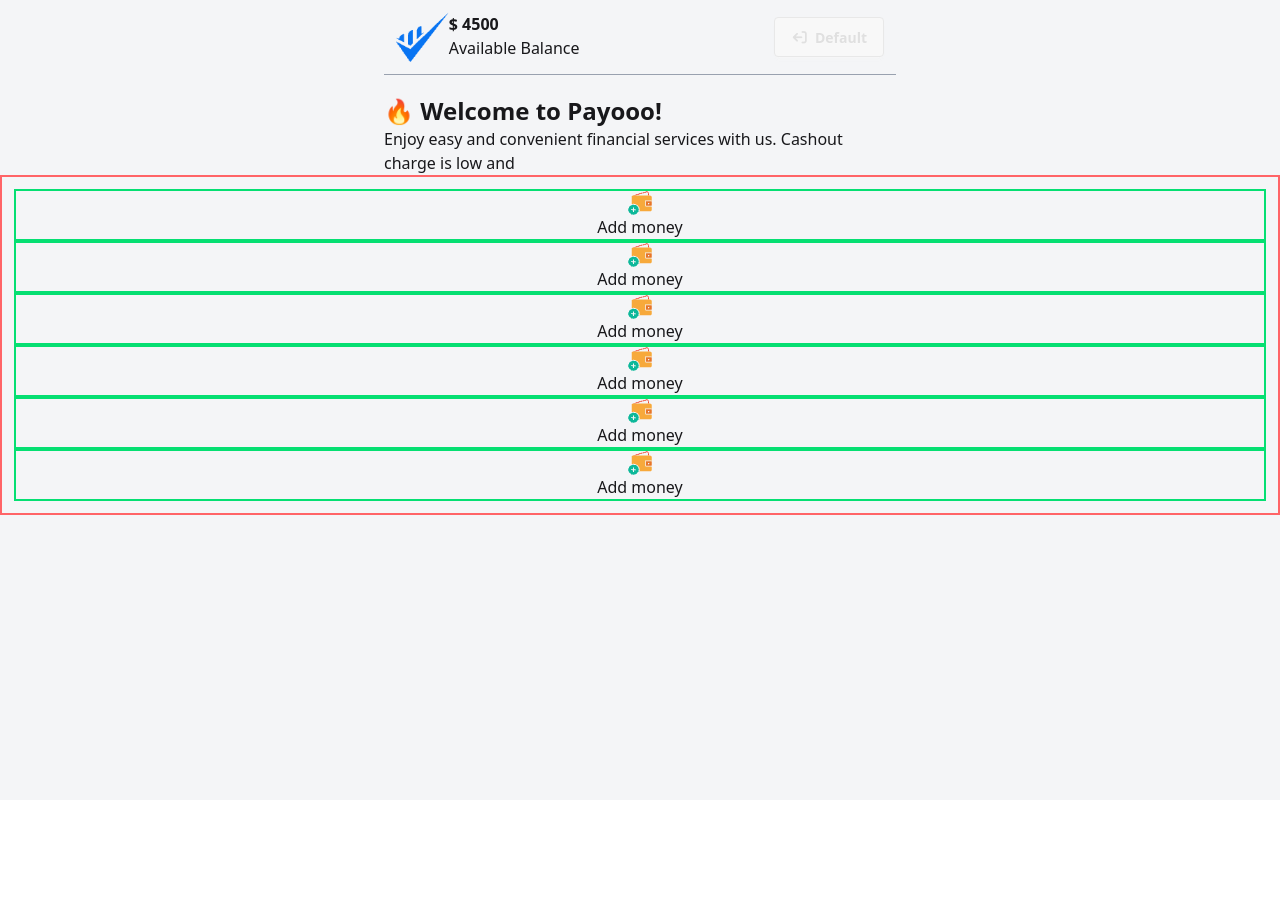
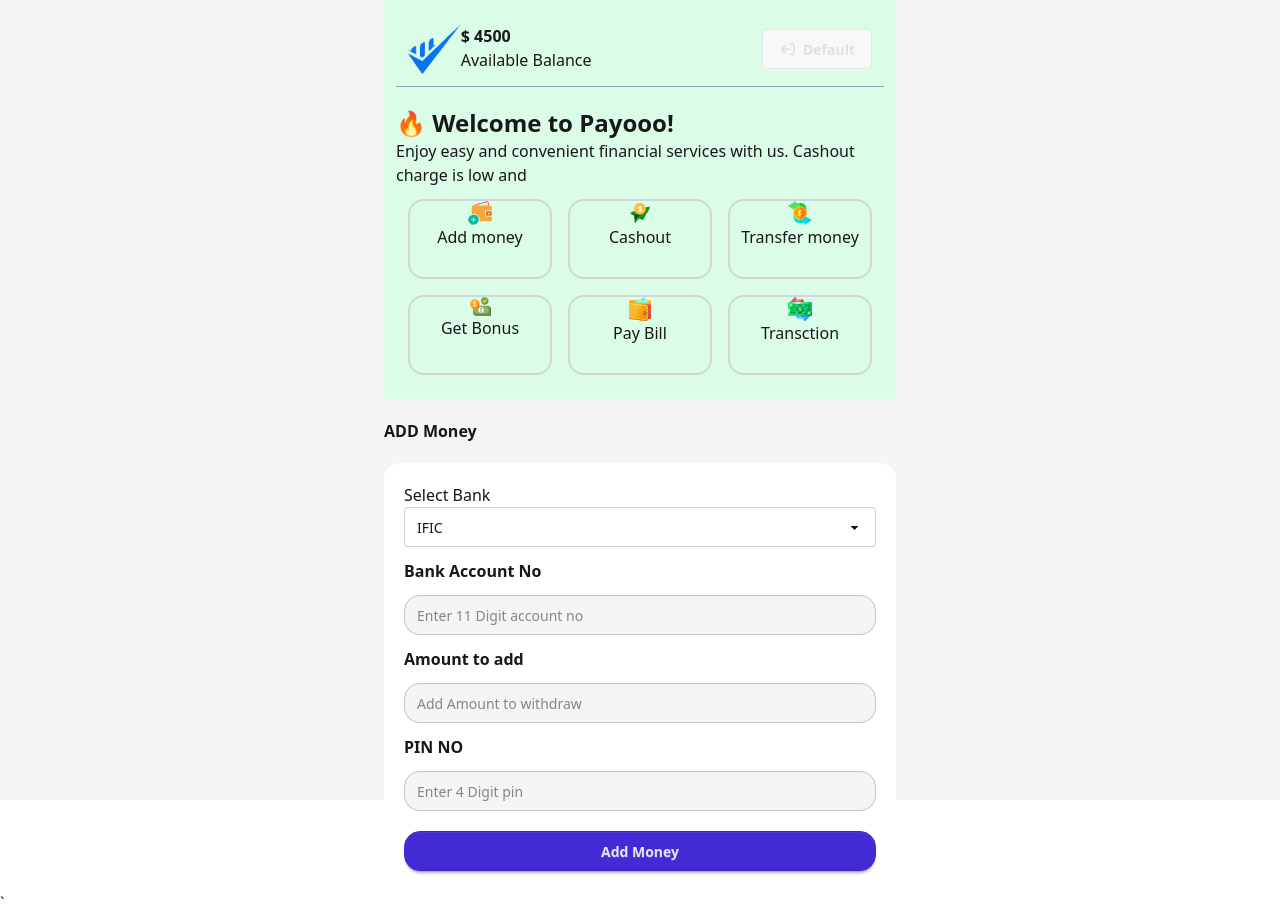
Before and after one commit to enghelalbd/payoobank, a plain HTML site: page home.html in a window 1280 px wide. Before the commit the page ends 800 px from the top, so only its background shows below. Drawn offline with nearby package versions, Linux system fonts and the light colour scheme.

Commit message:
Some file added

```diff
--- a/home.html
+++ b/home.html
@@ -16,10 +16,12 @@
 </head>
 <body class="bg-[#F4F5F7] h-[100vh]">
 
-  <div class=" min-h-[50px] flex justify-between items-center max-w-lg mx-auto border-b-1 border-gray-400 p-3">
+  <div class="max-w-lg mx-auto bg-green-100 p-3">
+
+  <div class=" min-h-[50px] flex justify-between items-center  border-b-1 border-gray-400 p-3">
     <div class="flex">
       <img src="./assets/Group.png" class="h-[50px]" >
-      <div> <h2 class="font-semibold"> $ <span>4500</span></h2>
+      <div> <h2 class="font-semibold"> $ <span id="available-blnc">4500</span></h2>
       <p text-[#0808081a]>Available Balance</p>
     </div>
     </div>
@@ -30,46 +32,78 @@
   </div>
   </div>
 
-  <div class="max-w-lg mx-auto mt-5 ">
+  <div class="mt-5 ">
     <h2 class="text-2xl font-bold"> 🔥 Welcome to Payooo!</h2>
     <p> Enjoy easy and convenient financial services with us. Cashout charge is low and </p>
   </div>
 
-  <div class="border-2 border-red-400 min-h-[200px] p-3">
+  <div class="grid  grid-cols-3 gap-4   min-h-[200px] p-3">
 
-    <div class="border-2 border-green-400 text-center">
+    <div class="border-2 border-gray-300 text-center rounded-2xl">
         <img src="./assets/wallet1.png " class="mx-auto">
         <h2> Add money</h2>
 
     </div>
-     <div class="border-2 border-green-400 text-center">
-        <img src="./assets/wallet1.png " class="mx-auto">
-        <h2> Add money</h2>
+     <div class="border-2 border-gray-300 text-center rounded-2xl">
+        <img src="./assets/send1.png " class="mx-auto">
+        <h2> Cashout</h2>
 
     </div>
-     <div class="border-2 border-green-400 text-center">
-        <img src="./assets/wallet1.png " class="mx-auto">
-        <h2> Add money</h2>
+     <div class="border-2 border-gray-300 text-center rounded-2xl">
+        <img src="./assets/money1.png " class="mx-auto">
+        <h2>  Transfer  money</h2>
 
     </div>
-     <div class="border-2 border-green-400 text-center">
-        <img src="./assets/wallet1.png " class="mx-auto">
-        <h2> Add money</h2>
+     <div class="border-2 border-gray-300 text-center rounded-2xl">
+        <img src="./assets/bonus1.png " class="mx-auto">
+        <h2> Get Bonus</h2>
 
     </div>
-     <div class="border-2 border-green-400 text-center">
-        <img src="./assets/wallet1.png " class="mx-auto">
-        <h2> Add money</h2>
+     <div class="border-2 border-gray-300 text-center rounded-2xl">
+        <img src="./assets/purse1.png " class="mx-auto">
+        <h2> Pay Bill </h2>
 
     </div>
-     <div class="border-2 border-green-400 text-center">
-        <img src="./assets/wallet1.png " class="mx-auto">
-        <h2> Add money</h2>
+     <div class="border-2 border-gray-300 text-center rounded-2xl items-center">
+        <img src="./assets/transaction1.png " class="mx-auto">
+        <h2> Transction</h2>
+
+    </div>
+</div>
+  </div>
+
+  <diV class="all-form-section max-w-lg mx-auto ">
+    <h1 class="my-5 font-bold">      ADD Money     </h1>
+     <form class="bg-white rounded-2xl p-5">
+    <div>
+      <h2> Select Bank</h2>
+  <select id="bank-name" class="select  w-full" >
+  <option disabled >Pick a Bank</option>
+  <option value="IFIC">IFIC</option>
+  <option value="CITY">CITY</option>
+  <option value="Agroni">Agroni</option>
+  </select>
+    </div>
+    <div class="mt-3">
+      <label class="font-semibold" for=" " > Bank Account No</label> <br>
+      <input  id="bank-account"  type="text" placeholder="Enter 11 Digit account no" class="input bg-[#f4f5f7] mt-3 rounded-2xl w-full" />
+    </div>
+    <div class="mt-3">
+      <label class="font-semibold" for=" " > Amount to add</label> <br>
+      <input  id="add-amount"  type="text" placeholder="Add Amount to withdraw" class="input bg-[#f4f5f7] mt-3 rounded-2xl w-full" />
 
     </div>
 
-  </div>
+    <div class="mt-3">
+      <label class="font-semibold" for=" " > PIN NO</label> <br>
+      <input  id="pin-no"  type="text" placeholder="Enter 4 Digit pin" class="input bg-[#f4f5f7] mt-3 rounded-2xl w-full" />
+    </div>
 
-    <script src="./script.js/1.js"> </script>
+      <button  id="addmoneyBtn"   class="btn  btn-primary mt-5 w-full rounded-2xl"> Add Money</button>
+    </form>
+
+  </diV>
+    <script src="home.js"></script>`
+
 </body>
 </html>
--- /dev/null
+++ b/home.js
@@ -0,0 +1,25 @@
+document.getElementById('addmoneyBtn')
+.addEventListener("click",function(e){
+    e.preventDefault()
+      console.log('Add money button clicked')
+
+    const bank=(document.getElementById('bank-name').value)
+    const acount=(document.getElementById('bank-account').value)
+    const amount= parseInt(document.getElementById('add-amount').value)
+    const pin=parseInt(document.getElementById('pin-no').value)
+
+
+    const availableblance= parseInt(document.getElementById('available-blnc').innerText)
+    console.log(availableblance)
+
+    if(acount.length<11){
+      alert('Please provide a Valid Account no')
+    }
+
+    const currntbalance=availableblance+amount
+    console.log(currntbalance)
+
+    document.getElementById('available-blnc').innerText=currntbalance
+
+
+})
```
Also changed, not shown: 1.js (added, +22 -0 lines), index.html (+15 -17 lines).
